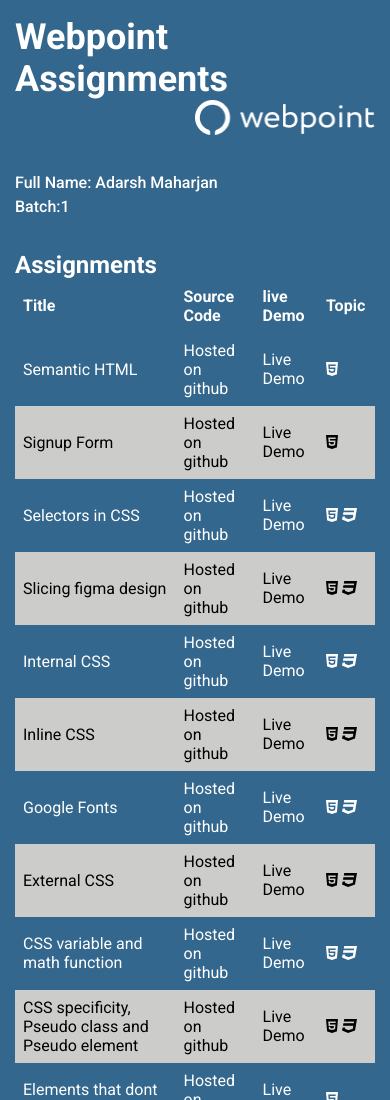
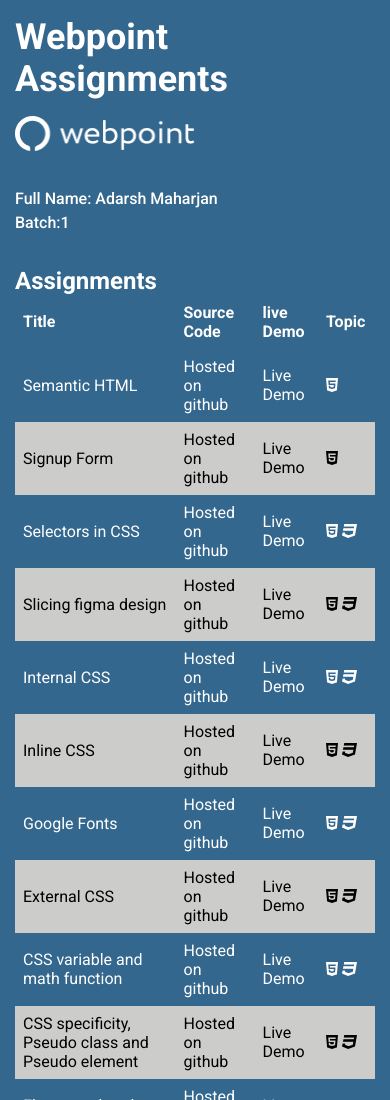
Before and after one commit to adarshmaharjan/Webpoint-Assignments, a website: page index.html in a window 390 px wide. Shown: the top 1100 px of the page. Drawn offline with Linux system fonts and the light colour scheme.

Commit message:
[fixed] fixed logo in responsive

```diff
--- a/style.css
+++ b/style.css
@@ -51,7 +51,7 @@
   vertical-align: middle;
 }
 #logo-link {
-  display: inline-block;
+  /* display: inline-block; */
   float: right;
   vertical-align: middle;
 }
@@ -104,3 +104,9 @@
   text-align: center;
   color: grey;
 }
+@media screen and (max-width: 719px) {
+  #logo-link {
+    float: left;
+    margin-top: 16px;
+  }
+}
```
